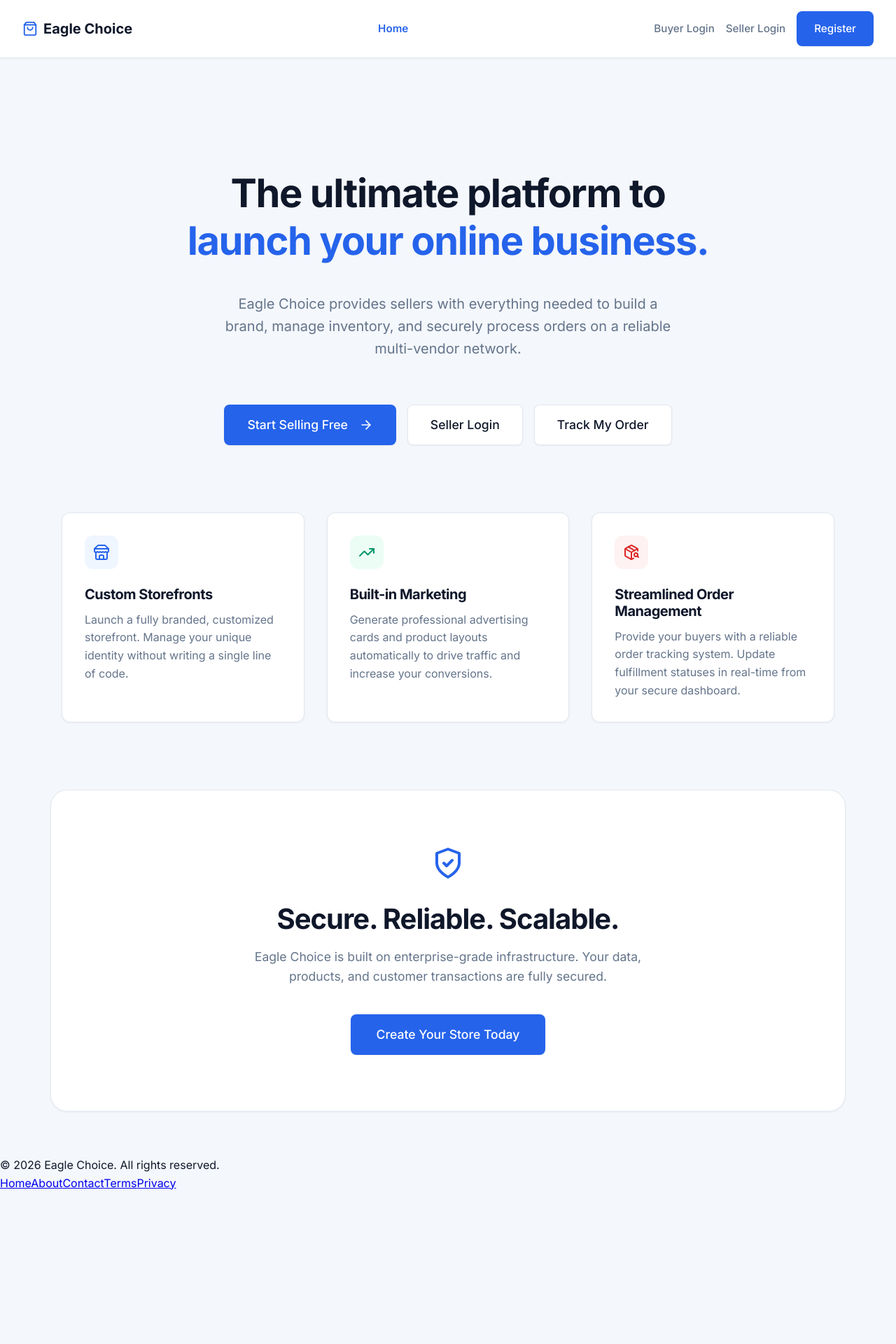
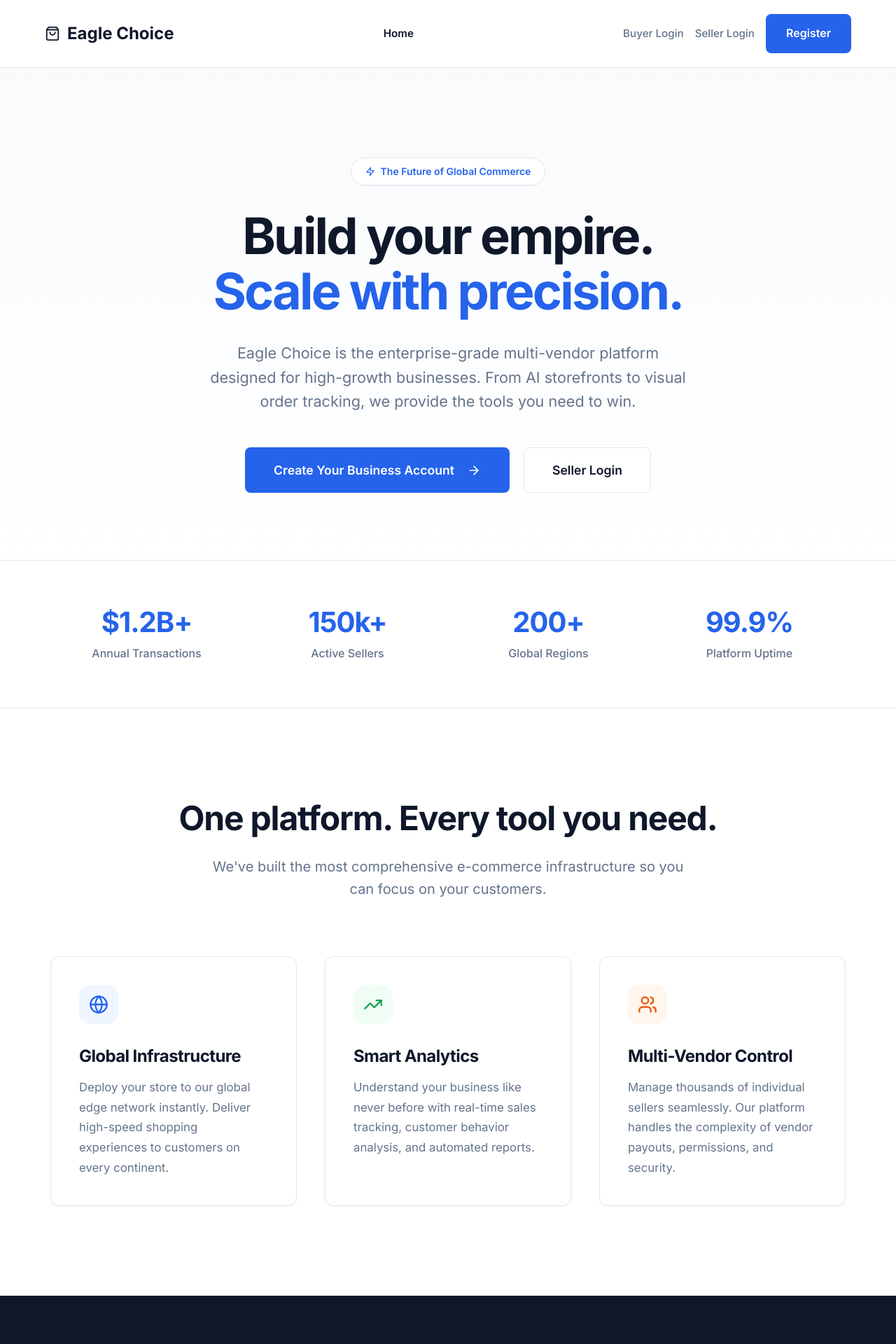
Before and after one commit to OLAg-shs/shoplifypro, a React (Vite) app in the folder client/: page / in a window 1280 px wide. Shown: the top 1920 px of the page at 70% size. Before the commit the page ends 1703 px from the top, so only its background shows below. Built offline with nearby package versions, Linux system fonts and the light colour scheme.

Commit message:
feat: complete premium business redesign of Home and Footer

```diff
--- a/client/src/components/Footer.jsx
+++ b/client/src/components/Footer.jsx
@@ -1,16 +1,60 @@
 import React from 'react';
+import { Link } from 'react-router-dom';
+import { ShoppingBag, Github, Twitter, Linkedin, Facebook } from 'lucide-react';
 
 const Footer = () => {
   return (
     <footer className="footer">
-      <div className="footer-content">
-        <p>&copy; {new Date().getFullYear()} Eagle Choice. All rights reserved.</p>
-        <div className="footer-links">
-          <a href="/">Home</a>
-          <a href="/about">About</a>
-          <a href="/contact">Contact</a>
-          <a href="/terms">Terms</a>
-          <a href="/privacy">Privacy</a>
+      <div className="footer-grid">
+        <div className="footer-brand">
+          <Link to="/" className="logo" style={{ color: 'white', marginBottom: '1.5rem' }}>
+            <ShoppingBag size={28} style={{ color: 'var(--primary-accent)' }} />
+            Eagle Choice
+          </Link>
+          <p>
+            The world's most advanced multi-vendor e-commerce platform.
+            Empowering sellers to build empires and buyers to discover excellence.
+          </p>
+        </div>
+
+        <div className="footer-column">
+          <h4>Platform</h4>
+          <ul>
+            <li><Link to="/register">Become a Seller</Link></li>
+            <li><Link to="/login/buyer">Shop Marketplace</Link></li>
+            <li><Link to="/store-builder">Store Builder</Link></li>
+            <li><Link to="/card-generator">Ad Generator</Link></li>
+          </ul>
+        </div>
+
+        <div className="footer-column">
+          <h4>Company</h4>
+          <ul>
+            <li><Link to="/about">About Us</Link></li>
+            <li><Link to="/contact">Contact Support</Link></li>
+            <li><Link to="/careers">Careers</Link></li>
+            <li><Link to="/blog">Our Blog</Link></li>
+          </ul>
+        </div>
+
+        <div className="footer-column">
+          <h4>Legal</h4>
+          <ul>
+            <li><Link to="/terms">Terms of Service</Link></li>
+            <li><Link to="/privacy">Privacy Policy</Link></li>
+            <li><Link to="/cookies">Cookie Policy</Link></li>
+            <li><Link to="/security">Security</Link></li>
+          </ul>
+        </div>
+      </div>
+
+      <div className="footer-bottom">
+        <p>&copy; {new Date().getFullYear()} Eagle Choice Corp. All rights reserved.</p>
+        <div className="footer-socials">
+          <a href="#"><Twitter size={20} /></a>
+          <a href="#"><Github size={20} /></a>
+          <a href="#"><Linkedin size={20} /></a>
+          <a href="#"><Facebook size={20} /></a>
         </div>
       </div>
     </footer>
--- a/client/src/pages/Home.jsx
+++ b/client/src/pages/Home.jsx
@@ -1,113 +1,173 @@
 import React from 'react';
 import { Link } from 'react-router-dom';
-import { Store, TrendingUp, ShieldCheck, ArrowRight, PackageSearch } from 'lucide-react';
+import { Store, TrendingUp, ShieldCheck, ArrowRight, PackageSearch, Globe, Zap, Users } from 'lucide-react';
 
 const Home = () => {
   return (
-    <div style={{ maxWidth: '1200px', margin: '0 auto', padding: '2rem 0' }}>
+    <div style={{ backgroundColor: 'var(--bg-main)' }}>
       {/* Hero Section */}
       <section style={{
         textAlign: 'center',
-        padding: '6rem 1rem 4rem 1rem',
+        padding: '8rem 2rem 6rem 2rem',
+        background: 'linear-gradient(180deg, #f8fafc 0%, #ffffff 100%)',
+        borderBottom: '1px solid var(--border-medium)'
+      }}>
+        <div style={{
+          maxWidth: '900px',
+          margin: '0 auto',
           display: 'flex',
           flexDirection: 'column',
           alignItems: 'center',
-        gap: '1.5rem',
+          gap: '2rem'
         }}>
+          <div style={{
+            display: 'inline-flex',
+            alignItems: 'center',
+            gap: '8px',
+            padding: '8px 20px',
+            background: 'white',
+            border: '1px solid var(--border-medium)',
+            borderRadius: '100px',
+            fontSize: '0.875rem',
+            fontWeight: '600',
+            color: 'var(--primary-accent)',
+            boxShadow: 'var(--shadow-subtle)'
+          }}>
+            <Zap size={14} />
+            The Future of Global Commerce
+          </div>
+
           <h1 style={{
-          fontSize: '3.5rem',
+            fontSize: '4.5rem',
             fontWeight: '800',
-          lineHeight: '1.2',
-          margin: 0,
-          color: 'var(--text-main)',
-          maxWidth: '800px'
+            lineHeight: '1.1',
+            letterSpacing: '-0.04em',
+            color: 'var(--primary)',
+            margin: 0
           }}>
-          The ultimate platform to <span style={{ color: 'var(--primary)' }}>launch your online business.</span>
+            Build your empire. <br/>
+            <span style={{ color: 'var(--primary-accent)' }}>Scale with precision.</span>
           </h1>
 
           <p style={{
-          fontSize: '1.25rem',
+            fontSize: '1.35rem',
             color: 'var(--text-muted)',
-          maxWidth: '650px',
+            maxWidth: '700px',
             lineHeight: '1.6',
-          margin: '1rem 0'
+            margin: '0 auto'
           }}>
-          Eagle Choice provides sellers with everything needed to build a brand, manage inventory, and securely process orders on a reliable multi-vendor network.
+            Eagle Choice is the enterprise-grade multi-vendor platform designed for high-growth businesses.
+            From AI storefronts to visual order tracking, we provide the tools you need to win.
           </p>
 
-        <div style={{ display: 'flex', gap: '1rem', marginTop: '1.5rem', flexWrap: 'wrap', justifyContent: 'center' }}>
-          <Link to="/register" className="btn btn-primary" style={{ padding: '14px 32px', fontSize: '1.1rem' }}>
-            Start Selling Free <ArrowRight size={20} style={{ marginLeft: '8px' }} />
+          <div style={{ display: 'flex', gap: '1.25rem', marginTop: '1rem', flexWrap: 'wrap', justifyContent: 'center' }}>
+            <Link to="/register" className="btn btn-primary" style={{ padding: '1.1rem 2.5rem', fontSize: '1.1rem' }}>
+              Create Your Business Account <ArrowRight size={20} style={{ marginLeft: '10px' }} />
             </Link>
-          <Link to="/login/seller" className="btn btn-secondary" style={{ padding: '14px 32px', fontSize: '1.1rem' }}>
+            <Link to="/login/seller" className="btn btn-secondary" style={{ padding: '1.1rem 2.5rem', fontSize: '1.1rem' }}>
               Seller Login
             </Link>
-          <Link to="/login/buyer" className="btn btn-secondary" style={{ padding: '14px 32px', fontSize: '1.1rem' }}>
-            Track My Order
-          </Link>
+          </div>
         </div>
       </section>
 
-      {/* Features Grid */}
-      <section style={{
+      {/* Stats / Trust Bar */}
+      <section style={{ padding: '4rem 2rem', borderBottom: '1px solid var(--border-medium)' }}>
+        <div style={{
+          maxWidth: '1100px',
+          margin: '0 auto',
           display: 'grid',
-        gridTemplateColumns: 'repeat(auto-fit, minmax(320px, 1fr))',
-        gap: '2rem',
-        marginTop: '2rem',
-        padding: '0 1rem'
+          gridTemplateColumns: 'repeat(auto-fit, minmax(200px, 1fr))',
+          gap: '3rem',
+          textAlign: 'center'
         }}>
-        {/* Feature 1 */}
-        <div className="card">
-          <div style={{ width: '48px', height: '48px', borderRadius: '12px', background: '#eff6ff', display: 'flex', alignItems: 'center', justifyContent: 'center', marginBottom: '1.5rem', color: '#2563eb' }}>
-            <Store size={24} />
+          <div>
+            <h2 style={{ fontSize: '2.5rem', color: 'var(--primary-accent)', marginBottom: '0.5rem' }}>$1.2B+</h2>
+            <p style={{ color: 'var(--text-muted)', fontWeight: '500' }}>Annual Transactions</p>
           </div>
-          <h3 style={{ fontSize: '1.25rem', marginBottom: '0.75rem' }}>Custom Storefronts</h3>
-          <p style={{ color: 'var(--text-muted)', lineHeight: '1.6' }}>
-            Launch a fully branded, customized storefront. Manage your unique identity without writing a single line of code.
+          <div>
+            <h2 style={{ fontSize: '2.5rem', color: 'var(--primary-accent)', marginBottom: '0.5rem' }}>150k+</h2>
+            <p style={{ color: 'var(--text-muted)', fontWeight: '500' }}>Active Sellers</p>
+          </div>
+          <div>
+            <h2 style={{ fontSize: '2.5rem', color: 'var(--primary-accent)', marginBottom: '0.5rem' }}>200+</h2>
+            <p style={{ color: 'var(--text-muted)', fontWeight: '500' }}>Global Regions</p>
+          </div>
+          <div>
+            <h2 style={{ fontSize: '2.5rem', color: 'var(--primary-accent)', marginBottom: '0.5rem' }}>99.9%</h2>
+            <p style={{ color: 'var(--text-muted)', fontWeight: '500' }}>Platform Uptime</p>
+          </div>
+        </div>
+      </section>
+
+      {/* Main Features */}
+      <section style={{ padding: '8rem 2rem', maxWidth: '1200px', margin: '0 auto' }}>
+        <div style={{ textAlign: 'center', marginBottom: '5rem' }}>
+          <h2 style={{ fontSize: '3rem', marginBottom: '1.5rem' }}>One platform. Every tool you need.</h2>
+          <p style={{ color: 'var(--text-muted)', fontSize: '1.25rem', maxWidth: '700px', margin: '0 auto' }}>
+            We've built the most comprehensive e-commerce infrastructure so you can focus on your customers.
           </p>
         </div>
 
-        {/* Feature 2 */}
+        <div style={{
+          display: 'grid',
+          gridTemplateColumns: 'repeat(auto-fit, minmax(350px, 1fr))',
+          gap: '2.5rem'
+        }}>
           <div className="card">
-          <div style={{ width: '48px', height: '48px', borderRadius: '12px', background: '#ecfdf5', display: 'flex', alignItems: 'center', justifyContent: 'center', marginBottom: '1.5rem', color: '#059669' }}>
-            <TrendingUp size={24} />
+            <div style={{ width: '56px', height: '56px', borderRadius: '16px', background: '#eff6ff', display: 'flex', alignItems: 'center', justifyContent: 'center', marginBottom: '2rem', color: '#2563eb' }}>
+              <Globe size={28} />
             </div>
-          <h3 style={{ fontSize: '1.25rem', marginBottom: '0.75rem' }}>Built-in Marketing</h3>
-          <p style={{ color: 'var(--text-muted)', lineHeight: '1.6' }}>
-            Generate professional advertising cards and product layouts automatically to drive traffic and increase your conversions.
+            <h3 style={{ fontSize: '1.5rem', marginBottom: '1rem' }}>Global Infrastructure</h3>
+            <p style={{ color: 'var(--text-muted)', lineHeight: '1.7', fontSize: '1.05rem' }}>
+              Deploy your store to our global edge network instantly. Deliver high-speed shopping experiences to customers on every continent.
             </p>
           </div>
 
-        {/* Feature 3 */}
           <div className="card">
-          <div style={{ width: '48px', height: '48px', borderRadius: '12px', background: '#fef2f2', display: 'flex', alignItems: 'center', justifyContent: 'center', marginBottom: '1.5rem', color: '#dc2626' }}>
-            <PackageSearch size={24} />
+            <div style={{ width: '56px', height: '56px', borderRadius: '16px', background: '#f0fdf4', display: 'flex', alignItems: 'center', justifyContent: 'center', marginBottom: '2rem', color: '#16a34a' }}>
+              <TrendingUp size={28} />
             </div>
-          <h3 style={{ fontSize: '1.25rem', marginBottom: '0.75rem' }}>Streamlined Order Management</h3>
-          <p style={{ color: 'var(--text-muted)', lineHeight: '1.6' }}>
-            Provide your buyers with a reliable order tracking system. Update fulfillment statuses in real-time from your secure dashboard.
+            <h3 style={{ fontSize: '1.5rem', marginBottom: '1rem' }}>Smart Analytics</h3>
+            <p style={{ color: 'var(--text-muted)', lineHeight: '1.7', fontSize: '1.05rem' }}>
+              Understand your business like never before with real-time sales tracking, customer behavior analysis, and automated reports.
             </p>
+          </div>
+
+          <div className="card">
+            <div style={{ width: '56px', height: '56px', borderRadius: '16px', background: '#fff7ed', display: 'flex', alignItems: 'center', justifyContent: 'center', marginBottom: '2rem', color: '#ea580c' }}>
+              <Users size={28} />
+            </div>
+            <h3 style={{ fontSize: '1.5rem', marginBottom: '1rem' }}>Multi-Vendor Control</h3>
+            <p style={{ color: 'var(--text-muted)', lineHeight: '1.7', fontSize: '1.05rem' }}>
+              Manage thousands of individual sellers seamlessly. Our platform handles the complexity of vendor payouts, permissions, and security.
+            </p>
+          </div>
         </div>
       </section>
 
-      {/* Trust Section */}
+      {/* Visual Order Tracking CTA Section */}
       <section style={{
-        marginTop: '6rem',
+        padding: '10rem 2rem',
         textAlign: 'center',
-        padding: '5rem 2rem',
-        background: '#ffffff',
-        borderRadius: '24px',
-        border: '1px solid var(--border-color)',
-        boxShadow: 'var(--shadow-sm)'
+        background: '#0f172a',
+        color: 'white',
       }}>
-        <ShieldCheck size={48} style={{ color: 'var(--primary)', marginBottom: '1.5rem', margin: '0 auto' }} />
-        <h2 style={{ fontSize: '2.5rem', marginBottom: '1rem', marginTop: '1.5rem' }}>Secure. Reliable. Scalable.</h2>
-        <p style={{ color: 'var(--text-muted)', maxWidth: '600px', margin: '0 auto 2.5rem auto', fontSize: '1.1rem' }}>
-          Eagle Choice is built on enterprise-grade infrastructure. Your data, products, and customer transactions are fully secured.
+        <div style={{ maxWidth: '800px', margin: '0 auto' }}>
+          <PackageSearch size={64} style={{ color: 'var(--primary-accent)', marginBottom: '2rem', margin: '0 auto' }} />
+          <h2 style={{ fontSize: '3.5rem', color: 'white', marginBottom: '1.5rem' }}>Excellence in Order Fulfillment.</h2>
+          <p style={{ color: '#94a3b8', maxWidth: '600px', margin: '0 auto 3rem auto', fontSize: '1.25rem', lineHeight: '1.6' }}>
+            Provide your buyers with a world-class tracking experience. Transparency builds trust, and trust builds your business.
           </p>
-        <Link to="/register" className="btn btn-primary" style={{ padding: '14px 36px', fontSize: '1.1rem' }}>
-          Create Your Store Today
+          <div style={{ display: 'flex', gap: '1rem', justifyContent: 'center' }}>
+            <Link to="/login/buyer" className="btn btn-primary" style={{ padding: '1.1rem 3rem', fontSize: '1.1rem' }}>
+              Track My Orders
             </Link>
+            <Link to="/register" className="btn btn-secondary" style={{ backgroundColor: 'transparent', color: 'white', padding: '1.1rem 3rem', fontSize: '1.1rem' }}>
+              Join the Network
+            </Link>
+          </div>
+        </div>
       </section>
     </div>
   );
--- a/client/src/styles/index.css
+++ b/client/src/styles/index.css
@@ -1,20 +1,19 @@
 @import url('https://fonts.googleapis.com/css2?family=Inter:wght@300;400;500;600;700&display=swap');
 
 :root {
-  --primary: #2563eb;
-  --primary-hover: #1d4ed8;
-  --secondary: #f8fafc;
-  --secondary-hover: #f1f5f9;
-  --bg-main: #f4f7fb;
-  --bg-card: #ffffff;
+  --primary: #0f172a;
+  --primary-accent: #2563eb;
+  --primary-hover: #1e293b;
+  --secondary: #f1f5f9;
+  --bg-main: #ffffff;
+  --bg-subtle: #f8fafc;
   --text-main: #0f172a;
   --text-muted: #64748b;
-  --border-color: #e2e8f0;
-  --shadow-sm: 0 1px 3px rgba(0,0,0,0.05);
-  --shadow-md: 0 4px 6px -1px rgba(0,0,0,0.05), 0 2px 4px -1px rgba(0,0,0,0.03);
-  --shadow-lg: 0 10px 15px -3px rgba(0,0,0,0.05), 0 4px 6px -2px rgba(0,0,0,0.025);
+  --border-light: #f1f5f9;
+  --border-medium: #e2e8f0;
+  --shadow-subtle: 0 1px 2px 0 rgba(0, 0, 0, 0.05);
+  --shadow-premium: 0 10px 15px -3px rgba(0, 0, 0, 0.1), 0 4px 6px -2px rgba(0, 0, 0, 0.05);
   --error: #ef4444;
-  --success: #10b981;
 }
 
 * {
@@ -47,11 +46,8 @@ body {
 
 main {
   flex: 1;
-  padding: 2rem;
-  max-width: 1200px;
-  margin: 0 auto;
+  padding: 0;
   width: 100%;
-  animation: fadeIn 0.4s ease-out;
 }
 
 /* Typography */
@@ -63,18 +59,18 @@ h1, h2, h3, h4, h5, h6 {
 }
 
 /* Components */
-.glass-panel, .card {
-  background: var(--bg-card);
-  border: 1px solid var(--border-color);
+.card {
+  background: white;
+  border: 1px solid var(--border-medium);
   border-radius: 12px;
-  padding: 2rem;
-  box-shadow: var(--shadow-sm);
-  transition: box-shadow 0.2s ease, transform 0.2s ease;
+  padding: 2.5rem;
+  box-shadow: var(--shadow-subtle);
+  transition: all 0.3s ease;
 }
 
-.glass-panel:hover, .card:hover {
-  box-shadow: var(--shadow-md);
-  transform: translateY(-2px);
+.card:hover {
+  box-shadow: var(--shadow-premium);
+  transform: translateY(-4px);
 }
 
 /* Buttons */
@@ -83,75 +79,55 @@ h1, h2, h3, h4, h5, h6 {
   align-items: center;
   justify-content: center;
   gap: 0.5rem;
-  padding: 0.75rem 1.5rem;
+  padding: 0.875rem 1.75rem;
   border-radius: 8px;
-  font-weight: 500;
+  font-weight: 600;
   cursor: pointer;
   transition: all 0.2s ease;
   border: 1px solid transparent;
   font-family: 'Inter', sans-serif;
-  font-size: 0.95rem;
+  font-size: 1rem;
   text-decoration: none;
 }
 
-.btn:disabled {
-  opacity: 0.6;
-  cursor: not-allowed;
+.btn-primary {
+  background-color: var(--primary-accent);
+  color: white;
 }
 
-.btn-primary {
-  background-color: var(--primary);
-  color: white;
-  box-shadow: var(--shadow-sm);
-}
-
-.btn-primary:hover:not(:disabled) {
-  background-color: var(--primary-hover);
-  box-shadow: var(--shadow-md);
+.btn-primary:hover {
+  background-color: #1d4ed8;
+  transform: translateY(-1px);
 }
 
 .btn-secondary {
-  background-color: var(--bg-card);
+  background-color: white;
   color: var(--text-main);
-  border: 1px solid var(--border-color);
-  box-shadow: var(--shadow-sm);
+  border: 1px solid var(--border-medium);
 }
 
-.btn-secondary:hover:not(:disabled) {
-  background-color: var(--secondary-hover);
-  border-color: #cbd5e1;
+.btn-secondary:hover {
+  background-color: var(--bg-subtle);
 }
 
-/* Auth Pages (Register/Login) */
+/* Auth Pages */
 .auth-container {
   display: flex;
   align-items: center;
   justify-content: center;
   min-height: 80vh;
-  padding: 2rem 1rem;
+  padding: 4rem 1rem;
+  background-color: var(--bg-subtle);
 }
 
 .auth-box {
-  background: var(--bg-card);
+  background: white;
   width: 100%;
-  max-width: 450px;
-  padding: 2.5rem;
-  border-radius: 16px;
-  box-shadow: var(--shadow-lg);
-  border: 1px solid var(--border-color);
-  border-top: 4px solid var(--primary);
-}
-
-.auth-box h2 {
-  text-align: center;
-  margin-bottom: 0.5rem;
-  font-size: 1.75rem;
-}
-
-.auth-box .subtext {
-  text-align: center;
-  color: var(--text-muted);
-  margin-bottom: 2rem;
+  max-width: 480px;
+  padding: 3.5rem;
+  border-radius: 20px;
+  box-shadow: var(--shadow-premium);
+  border: 1px solid var(--border-medium);
 }
 
 .form-group {
@@ -161,152 +137,162 @@ h1, h2, h3, h4, h5, h6 {
 .form-group label {
   display: block;
   font-size: 0.9rem;
-  font-weight: 500;
+  font-weight: 600;
   margin-bottom: 0.5rem;
   color: var(--text-main);
 }
 
 .input-field {
   width: 100%;
-  padding: 0.75rem 1rem;
-  background-color: #f8fafc;
-  border: 1px solid var(--border-color);
+  padding: 0.875rem 1rem;
+  background-color: white;
+  border: 1px solid var(--border-medium);
   border-radius: 8px;
   color: var(--text-main);
   font-family: 'Inter', sans-serif;
-  font-size: 0.95rem;
   transition: all 0.2s ease;
 }
 
 .input-field:focus {
   outline: none;
-  border-color: var(--primary);
-  background-color: white;
-  box-shadow: 0 0 0 3px rgba(37, 99, 235, 0.1);
-}
-
-.radio-group {
-  display: flex;
-  flex-direction: column;
-  gap: 0.75rem;
-  margin-top: 0.5rem;
-}
-
-.radio-option {
-  display: flex;
-  align-items: center;
-  gap: 0.5rem;
-  padding: 1rem;
-  border: 1px solid var(--border-color);
-  border-radius: 8px;
-  cursor: pointer;
-  transition: background 0.2s ease;
-  font-weight: 500;
-}
-
-.radio-option:hover {
-  background-color: #f8fafc;
-}
-
-.auth-box .btn-primary {
-  width: 100%;
-  padding: 0.875rem;
-  font-size: 1rem;
-  margin-top: 1rem;
-}
-
-.auth-footer {
-  text-align: center;
-  margin-top: 2rem;
-  color: var(--text-muted);
-  font-size: 0.95rem;
-}
-
-.auth-footer a {
-  color: var(--primary);
-  font-weight: 500;
-  text-decoration: none;
-}
-
-.auth-footer a:hover {
-  text-decoration: underline;
-}
-
-.alert {
-  padding: 0.75rem 1rem;
-  border-radius: 8px;
-  margin-bottom: 1.5rem;
-  font-size: 0.9rem;
-  font-weight: 500;
-}
-
-.alert-error {
-  background-color: #fef2f2;
-  color: #b91c1c;
-  border: 1px solid #fecaca;
-}
-
-.alert-success {
-  background-color: #ecfdf5;
-  color: #047857;
-  border: 1px solid #a7f3d0;
+  border-color: var(--primary-accent);
+  box-shadow: 0 0 0 4px rgba(37, 99, 235, 0.1);
 }
 
 /* Nav Header */
 nav {
-  padding: 1rem 2rem;
+  padding: 1.25rem 4rem;
   display: flex;
   justify-content: space-between;
   align-items: center;
-  background: var(--bg-card);
-  border-bottom: 1px solid var(--border-color);
+  background: white;
+  border-bottom: 1px solid var(--border-medium);
   position: sticky;
   top: 0;
   z-index: 100;
-  box-shadow: var(--shadow-sm);
 }
 
 .nav-links {
   display: flex;
-  gap: 1.5rem;
+  gap: 2.5rem;
 }
 
 .nav-links a {
   color: var(--text-muted);
   text-decoration: none;
   font-weight: 500;
-  font-size: 0.95rem;
   transition: color 0.2s ease;
 }
 
-.nav-links a:hover {
+.nav-links a:hover, .nav-links a.active {
   color: var(--text-main);
 }
 
 .logo {
-  font-size: 1.25rem;
+  font-size: 1.5rem;
   font-weight: 800;
   text-decoration: none;
   color: var(--text-main);
   display: flex;
   align-items: center;
-  gap: 8px;
+  gap: 10px;
 }
 
-/* Customizer layout */
-.customizer-layout {
-  display: grid;
-  grid-template-columns: 350px 1fr;
-  gap: 2rem;
-  height: calc(100vh - 120px);
+/* Footer Styling */
+.footer {
+  background-color: #0f172a;
+  color: white;
+  padding: 6rem 4rem 3rem 4rem;
 }
 
-.preview-area {
-  background: #f8fafc;
-  border-radius: 12px;
-  overflow: hidden;
-  box-shadow: var(--shadow-md);
-  border: 1px solid var(--border-color);
+.footer-grid {
+  max-width: 1200px;
+  margin: 0 auto;
+  display: grid;
+  grid-template-columns: 2fr repeat(3, 1fr);
+  gap: 4rem;
+  margin-bottom: 5rem;
+}
+
+.footer-brand h2 {
+  font-size: 1.75rem;
+  color: white;
+  margin-bottom: 1.5rem;
+}
+
+.footer-brand p {
+  color: #94a3b8;
+  max-width: 320px;
+  line-height: 1.7;
+}
+
+.footer-column h4 {
+  font-size: 0.875rem;
+  font-weight: 600;
+  margin-bottom: 1.75rem;
+  text-transform: uppercase;
+  letter-spacing: 0.1em;
+  color: #f8fafc;
+}
+
+.footer-column ul {
+  list-style: none;
+}
+
+.footer-column ul li {
+  margin-bottom: 1rem;
+}
+
+.footer-column ul li a {
+  color: #94a3b8;
+  text-decoration: none;
+  font-size: 0.95rem;
+  transition: color 0.2s ease;
+}
+
+.footer-column ul li a:hover {
+  color: white;
+}
+
+.footer-bottom {
+  max-width: 1200px;
+  margin: 0 auto;
+  padding-top: 2.5rem;
+  border-top: 1px solid #1e293b;
   display: flex;
-  flex-direction: column;
+  justify-content: space-between;
+  align-items: center;
+  color: #64748b;
+  font-size: 0.9rem;
 }
+
+.footer-socials {
+  display: flex;
+  gap: 2rem;
+}
+
+.footer-socials a {
+  color: #64748b;
+  transition: color 0.2s ease;
+}
+
+.footer-socials a:hover {
+  color: white;
+}
+
+@media (max-width: 1024px) {
+  nav { padding: 1.25rem 2rem; }
+  .footer { padding: 4rem 2rem 2rem 2rem; }
+}
+
+@media (max-width: 768px) {
+  .footer-grid {
+    grid-template-columns: 1fr 1fr;
+    gap: 3rem;
+  }
+  .footer-bottom {
+    flex-direction: column;
+    gap: 1.5rem;
+    text-align: center;
+  }
+}
```
Lines whose indentation alone changed are shown as unchanged.
